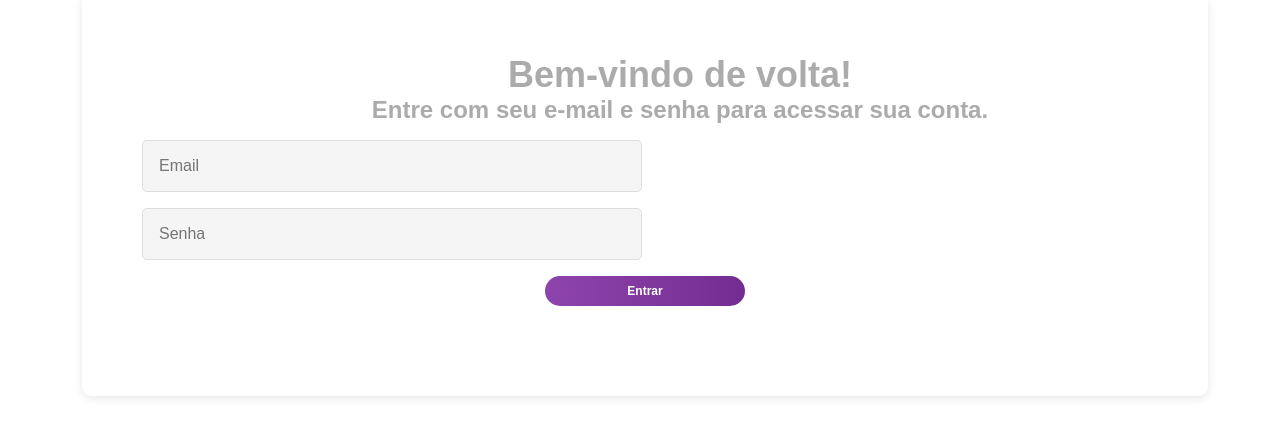
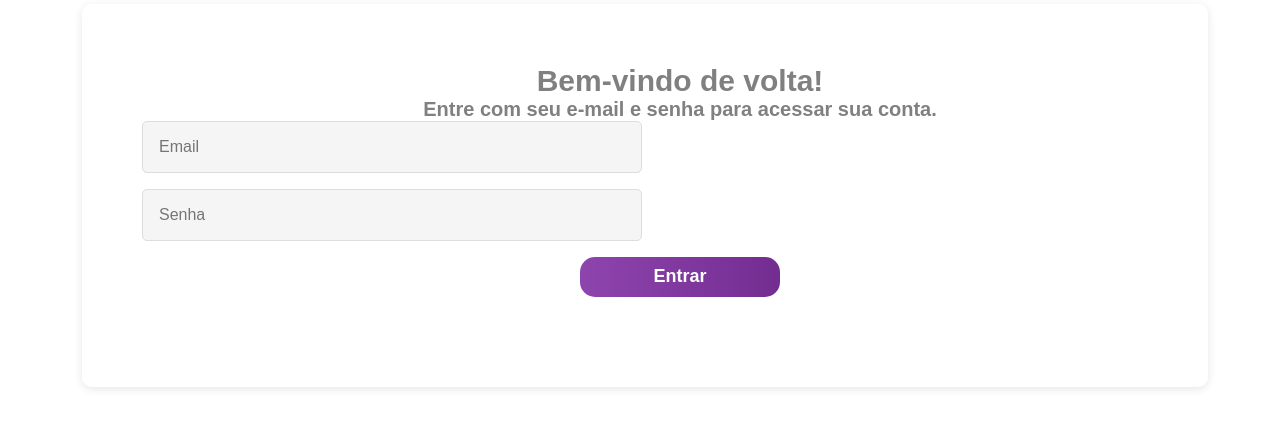
Before and after one commit to PedrosoEnzo/cripto, a React (Vite) app in the folder cripto-react/: page /login in a window 1280 px wide. Shown: the part 205-642 px from the top of the page. Built offline with nearby package versions, Linux system fonts and the light colour scheme.

Commit message:
Botões da pagina de cadastro e login

```diff
--- a/cripto-react/src/pages/Login.css
+++ b/cripto-react/src/pages/Login.css
@@ -7,17 +7,7 @@
 }
 
 .paragrafo {
-    color: #80419b;
-    font-size: 2.5rem;
-    margin-bottom: 1rem;
-    text-align: center;
-}
-
-.paragrafo, h4 {
-    color: #acabab;
-    font-size: 1.5rem;
-    margin-bottom: 1rem;
-    text-align: center;
+    margin-left: 70px;
 }
 
 /* Centraliza tudo na tela */
@@ -37,20 +27,22 @@
     justify-content: center;
 }
 
-/* Estilização do formulário */
 form {
     background: rgba(255, 255, 255, 0.9);
-    padding: 2rem;
+    padding: 60px;
     border-radius: 10px;
     box-shadow: 0 2px 10px rgba(0, 0, 0, 0.1);
+    max-width: 1200px;
     width: 100%;
-    max-width: 300px; /* Reduz a largura máxima do formulário */
     text-align: center;
+    margin-right: 40px;
 }
 
 /* Inputs */
 input {
-    width: 100%;
+    display: flex;
+    justify-content: center;
+    width: 500px;
     padding: 1rem;
     font-size: 1rem;
     border: 1px solid #ddd;
@@ -60,27 +52,23 @@ input {
     margin-bottom: 1rem;
 }
 
-/* Efeito ao clicar no input */
 input:focus {
     border-color: #8e44ad;
     background: #ffffff;
 }
 
-/* Botão */
-button {
-    width: 100%;
-    padding: 1rem;
+#button {
+    height: 40px;
     border: none;
-    border-radius: 5px;
+    border-radius: 15px;
     background: linear-gradient(90deg, #8e44ad, #732d91);
     color: white;
-    font-size: 1rem;
+    font-size: 18px;
     font-weight: bold;
     cursor: pointer;
     transition: all 0.3s ease;
 }
 
-/* Efeito ao passar o mouse no botão */
 button:hover {
     cursor: pointer;
     background: linear-gradient(90deg, #732d91, #8e44ad);
--- a/cripto-react/src/pages/Login.jsx
+++ b/cripto-react/src/pages/Login.jsx
@@ -49,7 +49,7 @@ const Login = () => {
               required
             />
           </div>
-          <button type="submit">Entrar</button>
+          <button id="button" type="submit">Entrar</button>
         </form>
         {message && <p>{message}</p>}
       </div>
--- a/cripto-react/src/pages/cadastro.css
+++ b/cripto-react/src/pages/cadastro.css
@@ -23,6 +23,11 @@
 
 .paragrafo {
     margin-left: 70px;
+    color: grey;
+}
+
+.paragrafo, h4 {
+    font-size: 20px;
 }
 
 /* Estilização do formulário */
```
Also changed, not shown: cripto-react/src/components/progressBar.css (deleted, +0 -21 lines).
